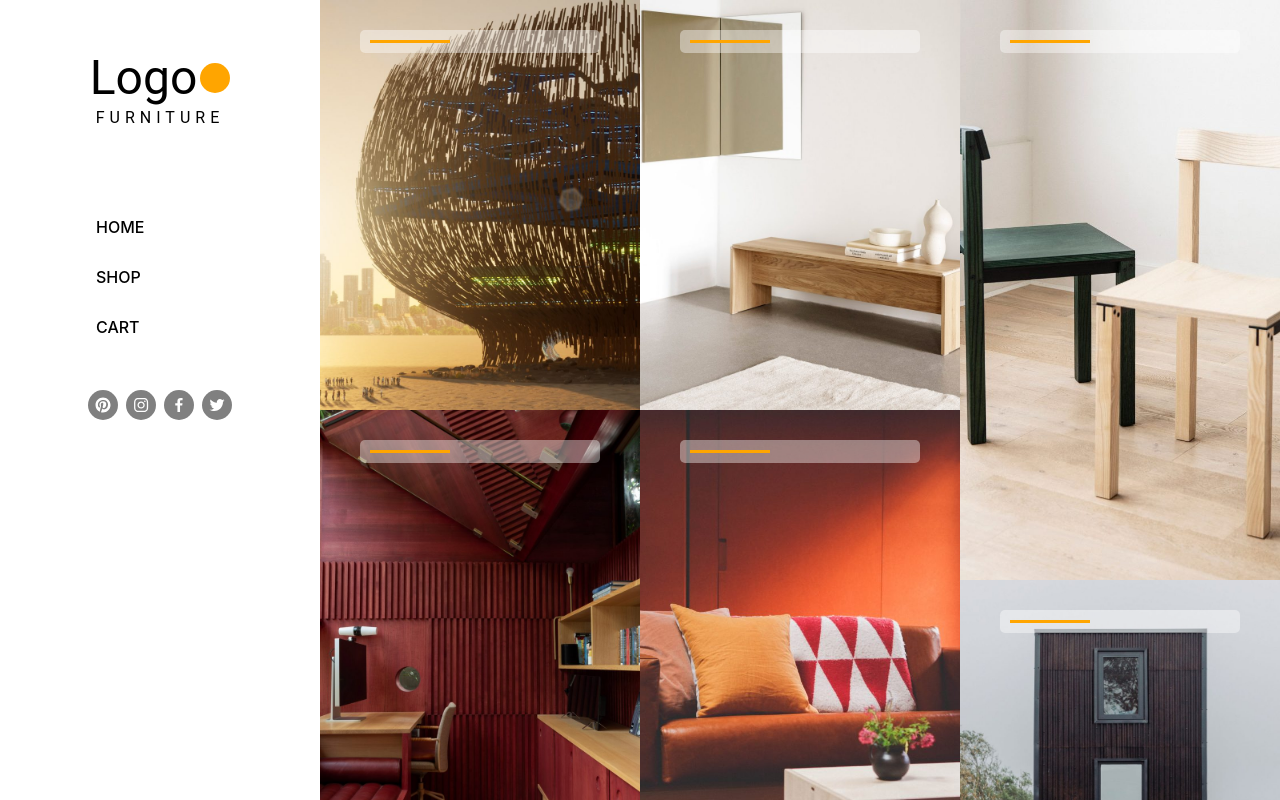
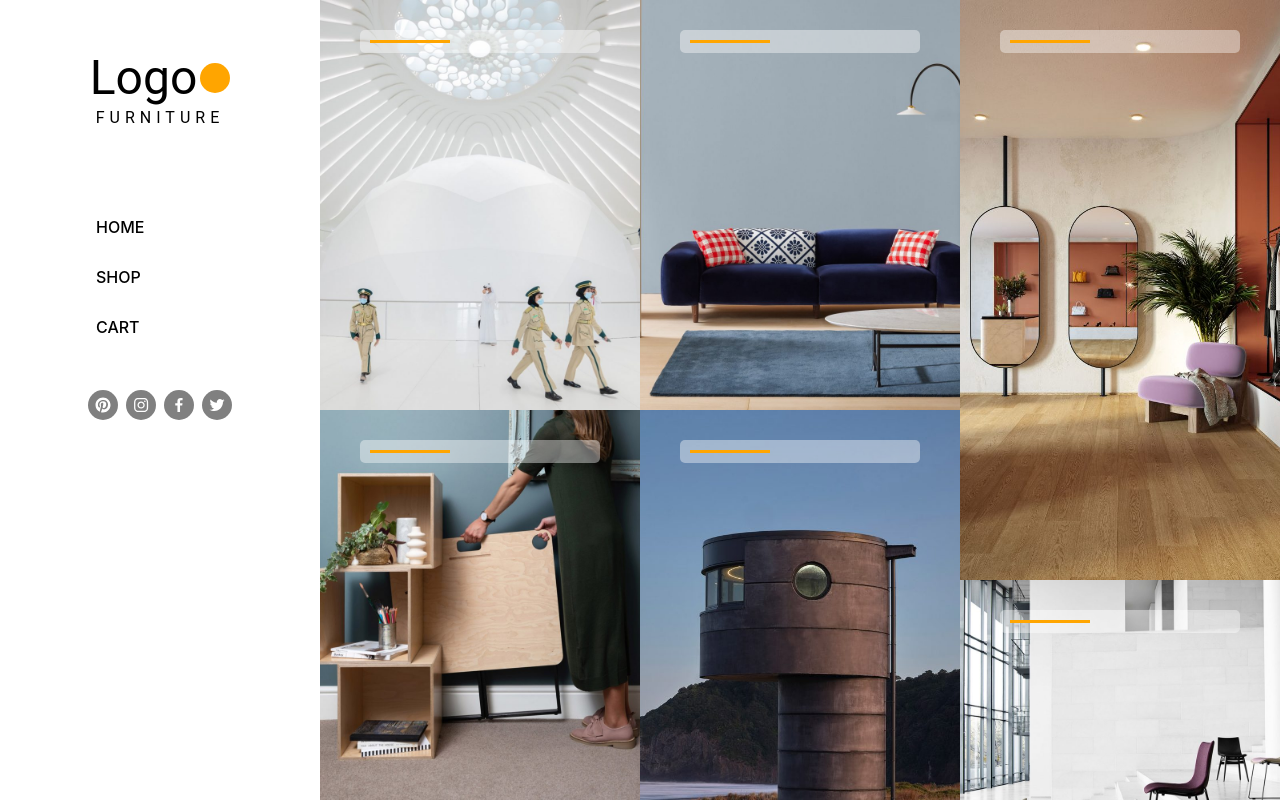
Before and after one commit to damiankuchta/storeTemplate, a React (Create React App) app in the folder frontend/: page / in a window 1280 px wide. Shown: the top 800 px of the page. Built offline with nearby package versions, Linux system fonts and the light colour scheme.

Commit message:
showcase fix

```diff
--- a/frontend/src/features/products/components/ShowCaseList.js
+++ b/frontend/src/features/products/components/ShowCaseList.js
@@ -3,11 +3,14 @@ import {Box, Grid} from "@mui/material";
 import ShowcaseProduct from "./ShowcaseProduct";
 
 function importAll(r) {
- let images = {};
-  r.keys().forEach((item, index) => { images[item.replace('./', '')] = r(item); });
- return images
+    let images = {};
+    r.keys().forEach((item, index) => {
+        images[item.replace('./', '')] = r(item);
+    });
+    return images
 
 }
+
 const images = importAll(require.context('../../../assets/furniture', false, /\.(png|jpe?g|svg)$/));
 
 const randomPicture = () => {
@@ -56,128 +59,48 @@ export default function ShowCaseList({data}) {
         image: randomPicture(),
         name: "SomeText",
         fromValue: 300,
-    }, {
-        image: randomPicture(),
-        name: "SomeText",
-        fromValue: 300,
-    }, {
-        image: randomPicture(),
-        name: "SomeText",
-        fromValue: 300,
-    }, {
-        image: randomPicture(),
-        name: "SomeText",
-        fromValue: 300,
-    },
-        {
-            image: randomPicture(),
-            name: "SomeText",
-            fromValue: 300,
-        },
-        {
-            image: randomPicture(),
-            name: "SomeText",
-            fromValue: 300,
-        },
-        {
-            image: randomPicture(),
-            name: "SomeText",
-            fromValue: 300,
-        },
-        {
-            image: randomPicture(),
-            name: "SomeText",
-            fromValue: 300,
-        },
-        {
-            image: randomPicture(),
-            name: "SomeText",
-            fromValue: 300,
-        },
-        {
-            image: randomPicture(),
-            name: "SomeText",
-            fromValue: 300,
-        },
-        {
-            image: randomPicture(),
-            name: "SomeText",
-            fromValue: 300,
-        },{
-            image: randomPicture(),
-            name: "SomeText",
-            fromValue: 300,
-        },
-        {
-            image: randomPicture(),
-            name: "SomeText",
-            fromValue: 300,
-        },
-        {
-            image: randomPicture(),
-            name: "SomeText",
-            fromValue: 300,
-        },
-        {
-            image: randomPicture(),
-            name: "SomeText",
-            fromValue: 300,
-        },
-        {
-            image: randomPicture(),
-            name: "SomeText",
-            fromValue: 300,
-        },
-        {
-            image: randomPicture(),
-            name: "SomeText",
-            fromValue: 300,
-        },
-        {
-            image: randomPicture(),
-            name: "SomeText",
-            fromValue: 300,
-        },        {
-            image: randomPicture(),
-            name: "SomeText",
-            fromValue: 300,
-        },        {
-            image: randomPicture(),
-            name: "SomeText",
-            fromValue: 300,
-        },        {
-            image: randomPicture(),
-            name: "SomeText",
-            fromValue: 300,
-        },
-
-    ]
+    }]
 
 
     return (
         <Box sx={mainBoxSx} itemID={'product-showcase-list'}>
-            <Grid container>
+
+            {/*3 and 1 column gird*/}
+            <Grid display={{"xs": "flex", "md": "none", "lg": "flex"}} container>
                 <Grid xs={12} md={6} lg={4}>
                     {data.slice(data.length / 3 * 2).map(({image}, index) => {
-                        return <ShowcaseProduct src={image} isBigger={(index+1) % 3 === 0 }/>
+                        return <ShowcaseProduct src={image} isBigger={(index + 1) % 3 === 0}/>
                     })}
                 </Grid>
 
                 <Grid xs={12} md={6} lg={4}>
                     {data.slice(data.length / 3, (data.length / 3) * 2).map(({image}, index) => {
-                        return <ShowcaseProduct src={image} isBigger={(index+2) % 3 === 0 }/>
+                        return <ShowcaseProduct src={image} isBigger={(index + 2) % 3 === 0}/>
                     })}
                 </Grid>
 
-                <Grid xs={12} md={12} lg={4}>
+                <Grid xs={12} md={6} lg={4}>
+                    {data.slice(0, data.length / 3).map(({image}, index) => {
+                        return <ShowcaseProduct src={image} isBigger={(index + 3) % 3 === 0}/>
+                    })}
+                </Grid>
+            </Grid>
 
-                    {data.slice(0, data.length / 3).map(({image}, index) => {
-                        return <ShowcaseProduct src={image} isBigger={(index+3) % 3 === 0 }/>
+            {/*2 column grid*/}
+            <Grid display={{"xs": "none", "md": "flex", "lg": "none"}} container>
+                <Grid xs={12} md={6}>
+                    {data.slice(0, data.length / 2).map(({image}, index) => {
+                        return <ShowcaseProduct src={image} isBigger={(index + 1) % 3 === 0}/>
                     })}
                 </Grid>
 
+                <Grid xs={12} md={6}>
+                    {data.slice(data.length / 2).map(({image}, index) => {
+                        return <ShowcaseProduct src={image} isBigger={(index + 2) % 3 === 0}/>
+                    })}
+                </Grid>
+            </Grid>
 
-            </Grid>
         </Box>
     )
 }
--- a/frontend/src/layouts/Footer/Footer.js
+++ b/frontend/src/layouts/Footer/Footer.js
@@ -23,7 +23,7 @@ export default function Footer() {
                 <Grid container alignItems="center">
                     <Grid sx={12} md={6} item>
                         <Logo/>
-                        <Typography variatn={'string'} sx={copyRightsSx}>
+                        <Typography variant={'string'} sx={copyRightsSx}>
                             Copy of <a href="https://preview.colorlib.com/theme/amado/">Theme</a> | Only for learning
                             purposes | This template is made with by Colorlib
                         </Typography>
```
